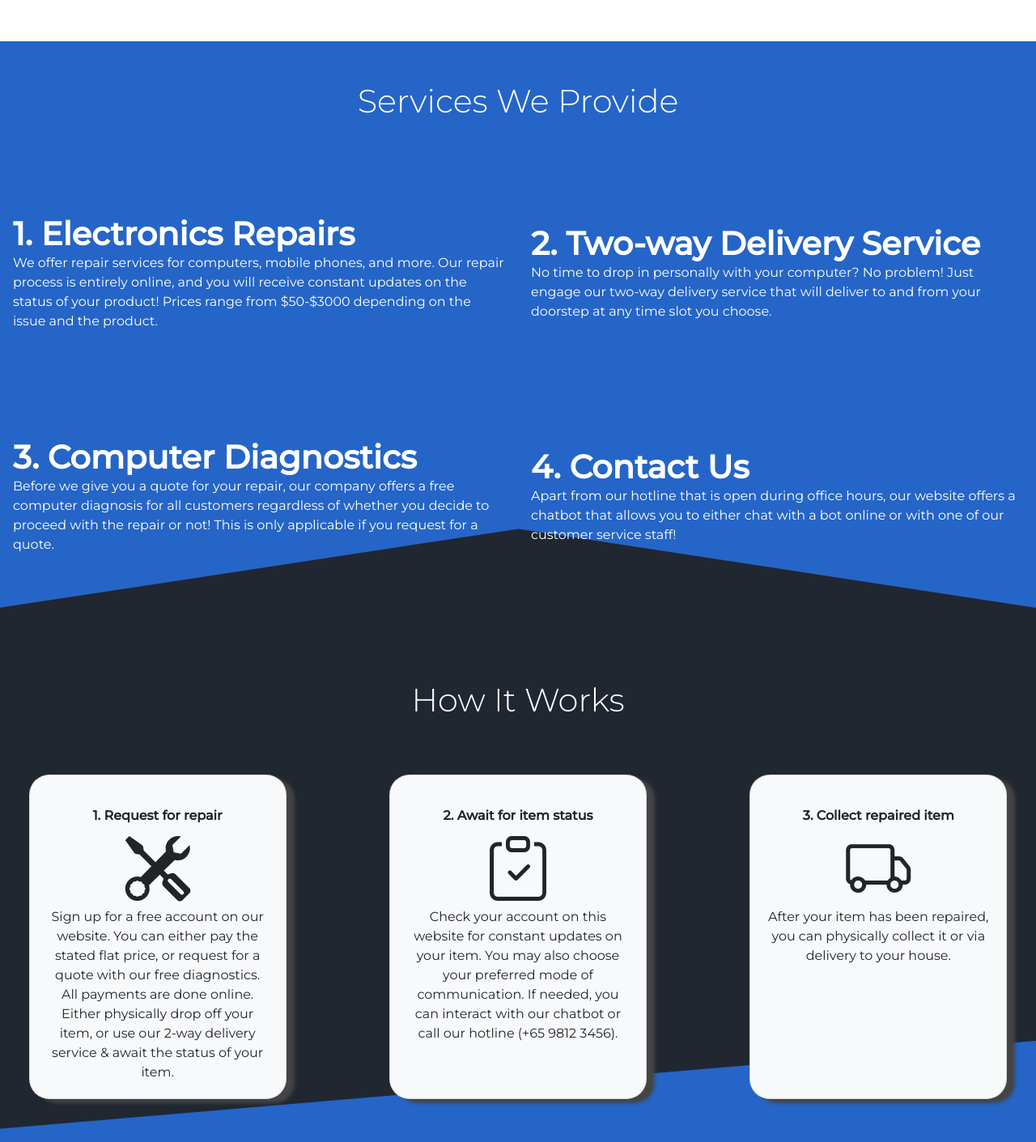
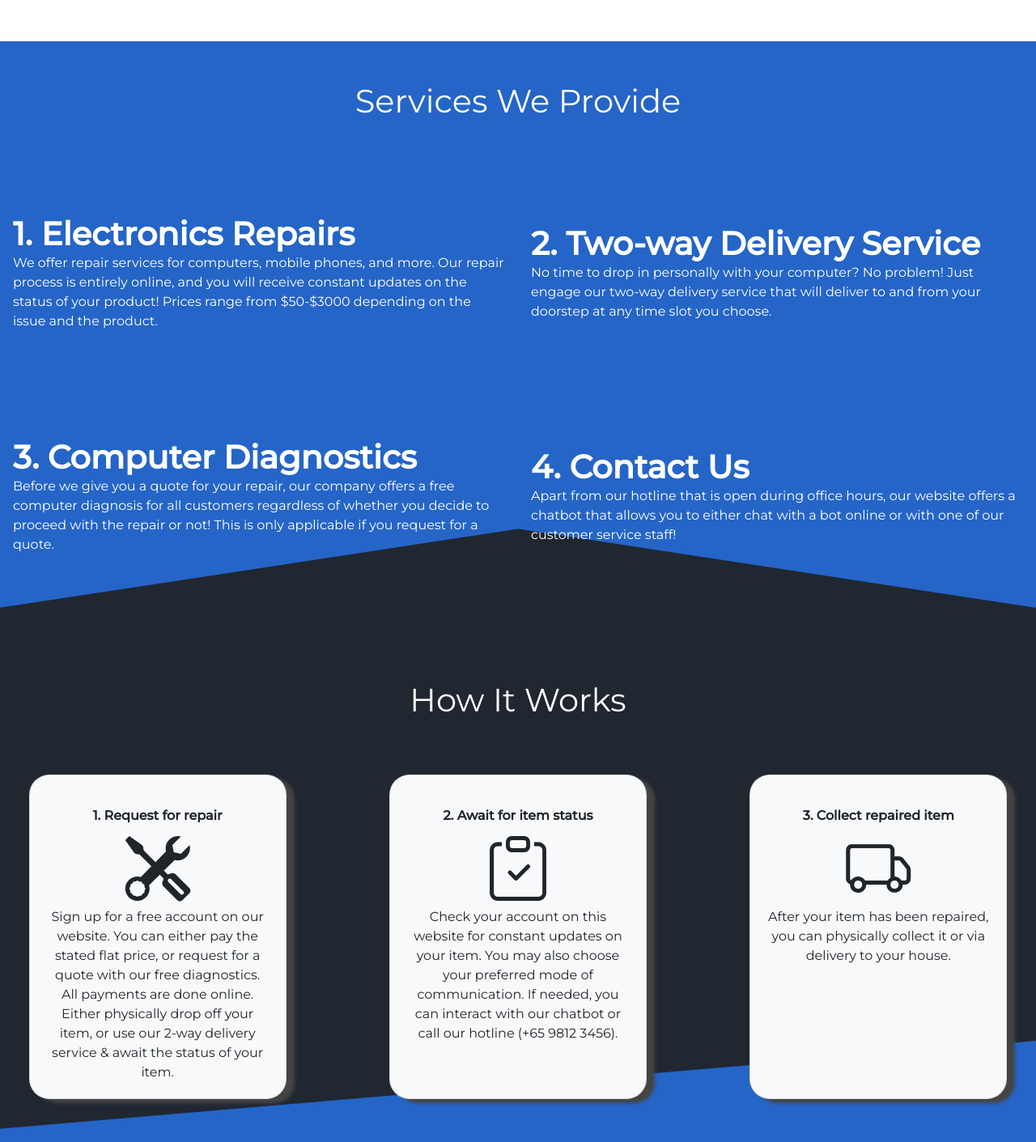
Before and after one commit to lgf2111/vision-core, a Flask app: page / in a window 1280 px wide. Shown: the part 687-2098 px from the top of the page at 81% size. Run offline with Flask 2, Linux system fonts and the light colour scheme; style sheets or scripts are compiled from the project's sources; some libraries are stand-ins or nearby versions.

Commit message:
edited the codes for the font weight of headings in about, faq and home page

```diff
--- a/app/templates/public/about.html
+++ b/app/templates/public/about.html
@@ -3,7 +3,7 @@
 {% block content %}
 <section class="about-content p-1 overflow-hidden d-flex justify-content-center align-items-center flex-row">
     <div class="about">
-        <h3 class="display-3 fw-bold">About Us</h3>
+        <h3 class="display-3"><b>About Us</b></h3>
         <h1 class="display-5">Our Vision</h1>
         <p class="display-6">Founded in 2013 by our visionary Isaac Koh, Vision Core aims to bring customers the most seamless electronic repair experience, and, above all, remain a trusted business for years to come.</p>
     </div><!--about-->
--- a/app/templates/public/faq.html
+++ b/app/templates/public/faq.html
@@ -1,7 +1,7 @@
 {% extends 'base.html' %}
 {% block content %}
 <section class="container-fluid" id="faq-container">
-  <h1 class="fs-1 fw-bold mt-4 ms-4">FAQ</h1>
+  <h1 class="fs-1 fw-bold mt-4 ms-4 mb-3">FAQ</h1>
   <div class="accordion" id="accordionContainer">
     {% for faq in collapse %}
       <div class="card">
--- a/app/templates/public/home.html
+++ b/app/templates/public/home.html
@@ -37,7 +37,7 @@
     <!--hero-->
 
     <section class="services blue">
-        <h1 class="h1 service-title display-6 text-center font-weight-bold" style="color: white;">Services We Provide</h1>
+        <h1 class="h1 service-title display-6 text-center font-weight-bold" style="color: white;"><b>Services We Provide</b></h1>
         <div class="service-content d-flex flex-wrap" style="color:white;">
             {% for summary in service %}
                 <div class="service-container col-md-6 d-flex justify-content-around align-items-center">
@@ -79,7 +79,7 @@
         </div>
         <!--#bottom-tilt-->
 
-        <h1 class="h1 workflow-title font-weight-bold text-center display-6">How It Works</h1>
+        <h1 class="h1 workflow-title font-weight-bold text-center display-6"><b>How It Works</b></h1>
         <div class="d-flex flex-column flex-md-row justify-content-around p-1" id="card-section">
         {% for work in procedure %}
             <div class="card col-sm-10 col-md-3 p-1 bg-light mt-1 mx-auto">
```
